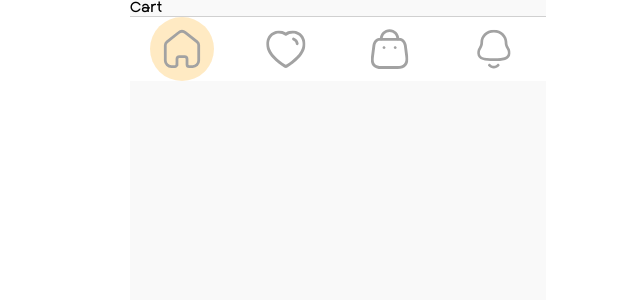
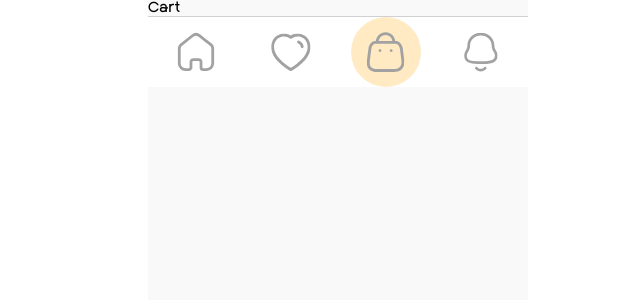
Before and after one commit to c0st1nus/nomadic-telegram, a React (Vite) app: page /cart in a window 1280 px wide. Shown: the top 300 px of the page, without its empty margins (302-942 px from the left). Built offline with nearby package versions, Linux system fonts and the light colour scheme.

Commit message:
changed Navigation system
сделал все попроще

```diff
--- a/package.json
+++ b/package.json
@@ -18,7 +18,7 @@
   },
   "devDependencies": {
     "@eslint/js": "^9.13.0",
-    "@types/react": "^18.2.0",
+    "@types/react": "^18.3.18",
     "@types/react-dom": "^18.2.0",
     "@vitejs/plugin-react": "^4.3.3",
     "concurrently": "^9.1.0",
--- a/src/app.tsx
+++ b/src/app.tsx
@@ -1,9 +1,11 @@
 import React from "react";
 import { createRoot } from "react-dom/client";
-import { BrowserRouter, Routes, Route } from "react-router-dom";
+import { BrowserRouter, Routes, Route, createBrowserRouter, RouterProvider, Navigate} from "react-router-dom";
 import styled, { createGlobalStyle } from "styled-components";
 
 import MainPage from "./pages/MainPage";
+import { Cart, Favourite, Home, Notification } from "./pages/Menu";
+import { Navbar } from "./components";
 
 declare global {
     interface Window {
@@ -57,15 +59,33 @@ const MainPlane = styled.div`
   }
 `;
 
+const router = createBrowserRouter([
+  {
+    path: "/",
+    element: <Navigate to="/home" replace />,
+    errorElement: <div>dsaddada</div>,
+  },
+  {
+    path: "/home",
+    element: <MainPlane><Home /><Navbar/></MainPlane>,
+  },
+  {
+    path: "/favourite",
+    element: <MainPlane><Favourite /><Navbar/></MainPlane>,
+  },
+  {
+    path: "/cart",
+    element: <MainPlane><Cart /> <Navbar/> </MainPlane>,
+  },
+  {
+    path: "/notification",
+    element: <MainPlane><Notification /><Navbar/></MainPlane>,
+  }
+]);
+
 createRoot(document.getElementById("root") as HTMLElement).render(
     <React.StrictMode>
       <GlobalStyle />
-      <BrowserRouter>
-        <MainPlane>
-          <Routes>
-            <Route path="*" element={<MainPage />} />
-          </Routes>
-        </MainPlane>
-      </BrowserRouter>
+      <RouterProvider router={router}/>
     </React.StrictMode>
   );
--- a/src/components/Navbar.tsx
+++ b/src/components/Navbar.tsx
@@ -1,30 +1,16 @@
-import { useState, useEffect, useRef } from "react";
-import { useNavigate } from "react-router-dom";
+import { NavLink, useLocation } from "react-router-dom";
 import styled from "styled-components";
 
 const StyledNavbar = styled.div`
   position: sticky;
+  width: 380px;
   bottom: 0;
   display: flex;
-  justify-content: space-between;
+  justify-content: space-around;
   align-items: center;
   background-color: #FFFFFF;
   border-top: 1px solid #0000002f;
   user-select: none;
-`;
-
-const StyledButton = styled.button`
-  background: none;
-  border: none;
-  cursor: pointer;
-  padding: 1.5vh 4vh;
-  display: flex;
-  justify-content: center;
-  align-items: center;
-  z-index: 1;
-  outline: none;
-  user-select: none;
-  -webkit-tap-highlight-color: transparent;
 `;
 
 const StyledIcon = styled.img`
@@ -33,62 +19,29 @@ const StyledIcon = styled.img`
   user-select: none;
   outline: none;
 `;
-
-const Indicator = styled.div<{ leftPosition: number }>`
-  position: absolute;
-  top: 50%;
-  left: ${({ leftPosition }) => `${leftPosition}px`};
-  transform: translate(-50%, -50%);
-  width: 8vh;
-  height: 8vh;
-  background-color: #ffa6003c;
+const StyledLink = styled(NavLink)`
   border-radius: 50%;
-  transition: left 0.3s ease;
-  z-index: 0;
-  user-select: none;
+  padding: 15px;
+  display: flex;
+  align-items: center;
+  justify-content: center;
 `;
 
 const Navbar = () => {
-    const navigate = useNavigate();
-    const [activeButton, setActiveButton] = useState(0);
-    const [indicatorPosition, setIndicatorPosition] = useState(0);
-    const buttonRefs = useRef<(HTMLButtonElement | null)[]>([]);
-
-    const handleButtonClick = (index: number) => {
-        setActiveButton(index);
-    };
-
     const buttons = [
         { name: "home", icon: "/public/home.svg", path: "/home" },
         { name: "heart", icon: "/public/heart.svg", path: "/favourite" },
         { name: "bag", icon: "/public/bag.svg", path: "/cart" },
         { name: "notification", icon: "/public/notification.svg", path: "/notification" },
     ];
-
-    useEffect(() => {
-    const currentButton = buttonRefs.current[activeButton];
-    if (currentButton) {
-        const rect = currentButton.getBoundingClientRect();
-        const navbarRect = currentButton.parentElement?.getBoundingClientRect();
-        if (navbarRect) {
-        const position = rect.left + rect.width / 2 - navbarRect.left;
-        setIndicatorPosition(position);
-        }
-    }
-    }, [activeButton]);
-
     return (
     <StyledNavbar>
         {buttons.map((button, index) => (
-        <StyledButton
-            key={button.name}
-            onClick={() => {handleButtonClick(index); navigate(button.path);}}
-            ref={(el) => (buttonRefs.current[index] = el)}
-        >
-            <StyledIcon src={button.icon} />
-        </StyledButton>
+        <StyledLink key={button.name} to={button.path} style={{ backgroundColor: button.path.includes(useLocation().pathname) ? "#ffa6003c" : "transparent" }}>
+          <StyledIcon src={button.icon} />
+        </StyledLink>
         ))}
-        <Indicator leftPosition={indicatorPosition} />
+
     </StyledNavbar>
     );
 };
```
Also changed, not shown: 1 other file (tests, documents, lock files or other folders).
